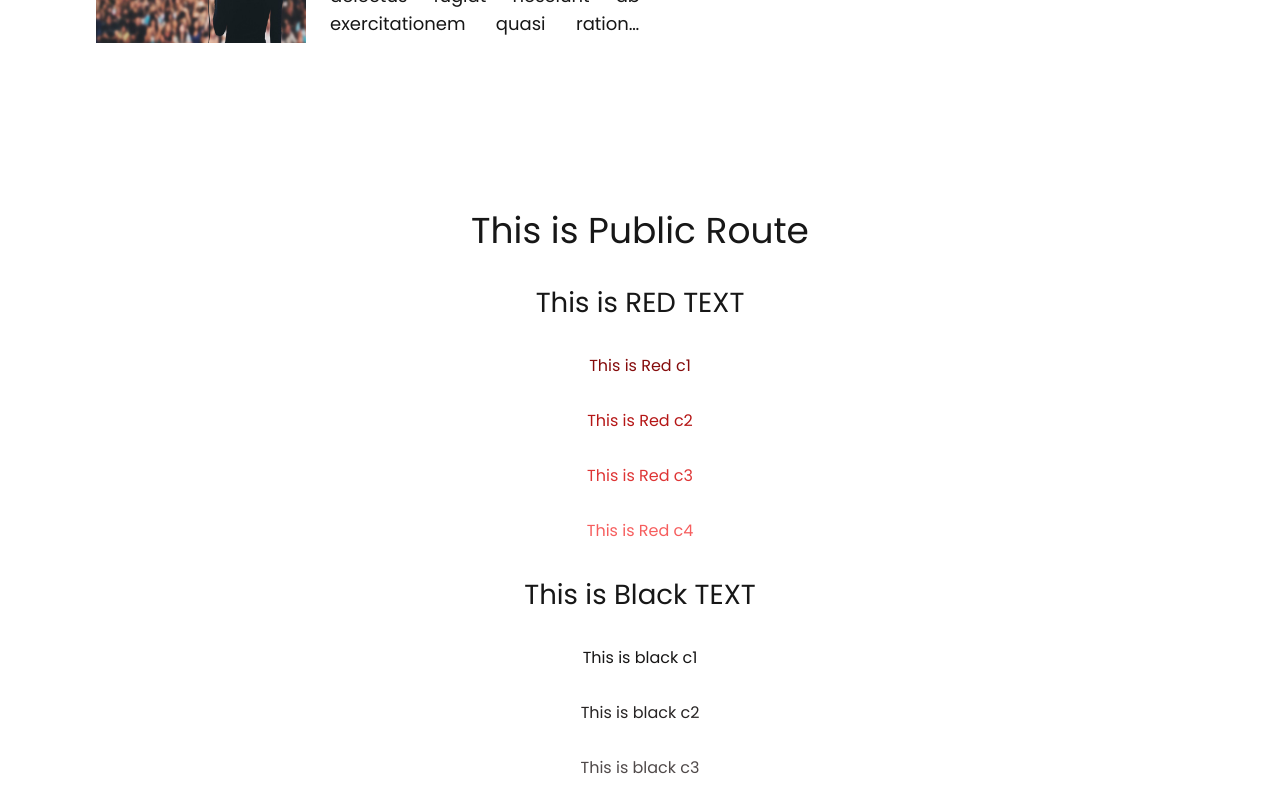
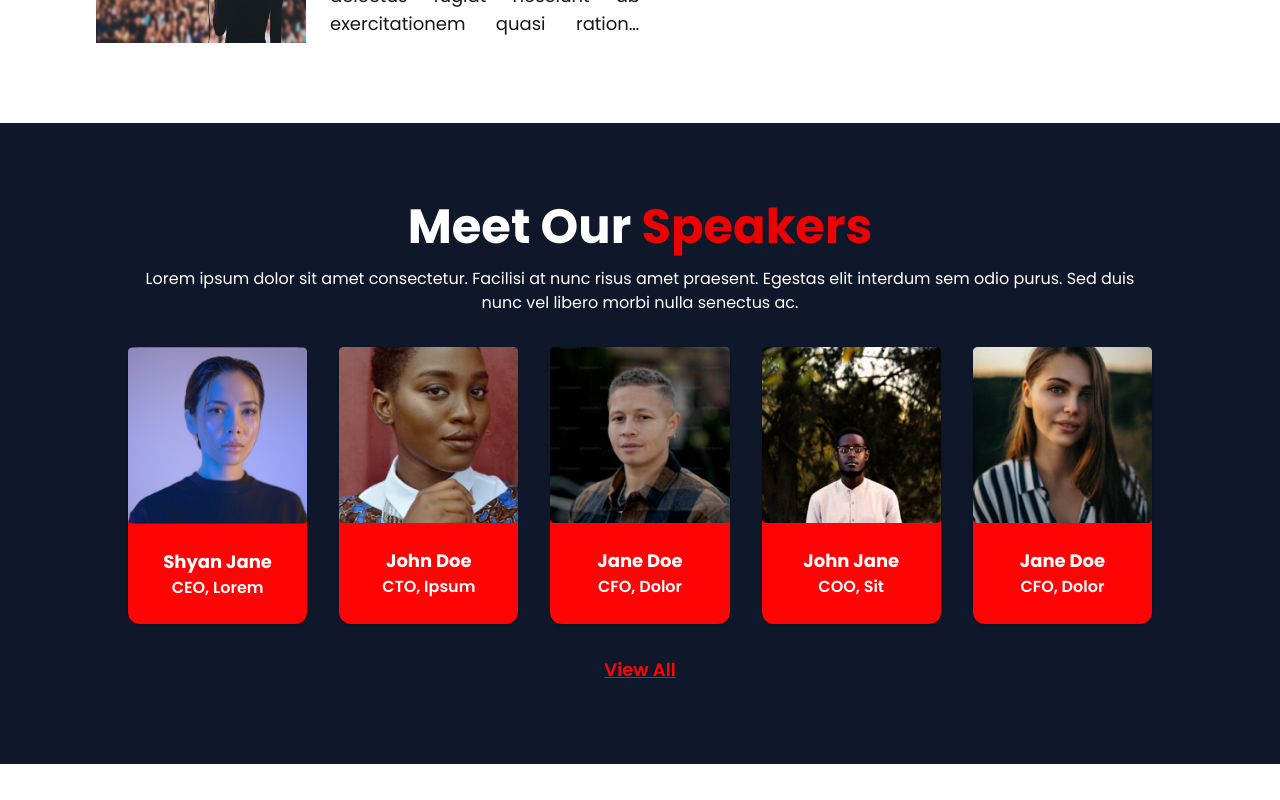
Before and after one commit to Prashanna21/tedxbaneshworwebsite2, a Next.js app: page / in a window 1280 px wide. Shown: the part 1320-2120 px from the top of the page. Built offline with nearby package versions, Linux system fonts and the light colour scheme.

Commit message:
speaker list

```diff
--- a/app/(public)/page.tsx
+++ b/app/(public)/page.tsx
@@ -2,12 +2,14 @@ import SpeakerCard from "@/components/shared/speaker-card";
 import HeroSection from "../../components/shared/hero-section";
 import { SpeakerCardExampleData } from "@/constants/example";
 import HomePageTalkSection from "@/components/homepage-talk-section";
+import HomepageSpeakerList from "@/components/homepage-speaker-list";
 
 export default function Home() {
   return (
     <div>
       <HeroSection />
       <HomePageTalkSection />
+      <HomepageSpeakerList />
       <div className="grid items-center justify-items-center min-h-screen p-8 pb-20 gap-4 sm:p-20">
         <h1 className="text-4xl">This is Public Route</h1>
         <h1 className="text-2xl">This is RED TEXT</h1>
--- a/components/homepage/SpeakersSection.tsx
+++ b/components/homepage-speaker-list.tsx
@@ -1,10 +1,10 @@
 //react ts compoent
 import React from "react";
-import { SpeakerCardExampleData } from "@/constants/example";
-import SpeakerCard from "../shared/speaker-card";
+import SpeakerCard from "./shared/speaker-card";
 import Link from "next/link";
+import { SpeakerCardListExammple } from "@/constants/example";
 
-export default function SpeakersSection() {
+export default function HomepageSpeakerList() {
   return (
     <section className="bg-blue-c1 px-32 py-20">
       <div className="flex flex-col items-center gap-8">
@@ -19,13 +19,14 @@ export default function SpeakersSection() {
           </p>
         </div>
         <div className="flex justify-between gap-8">
-          {SpeakerCardExampleData.map((speaker, index) => (
+          {SpeakerCardListExammple?.map((speaker, index) => (
             <SpeakerCard key={index} {...speaker} />
           ))}
         </div>
         <Link
           href="/speakers"
-          className="text-red-500 font-semibold text-lg underline">
+          className="text-red-500 font-semibold text-lg underline"
+        >
           View All
         </Link>
       </div>
```
